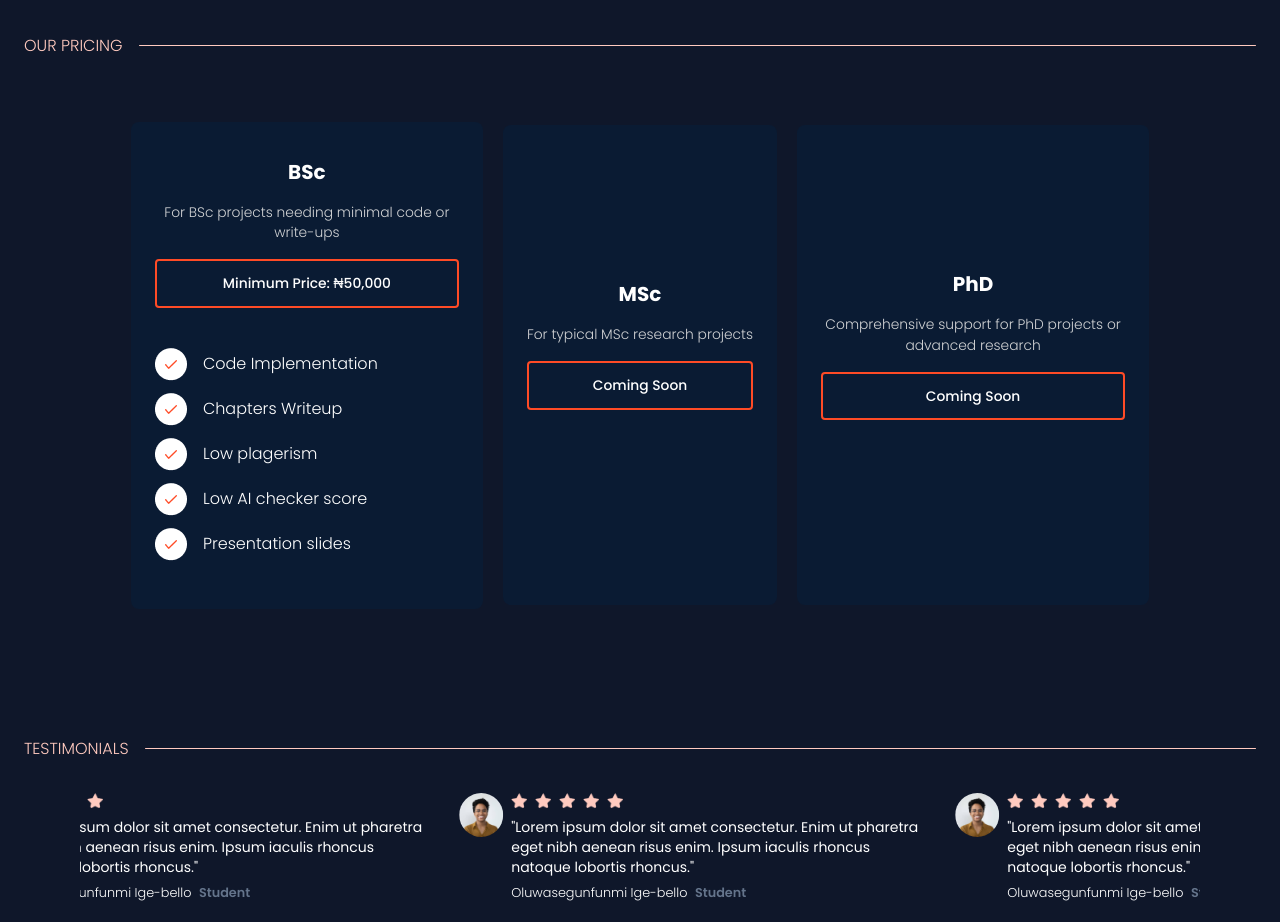
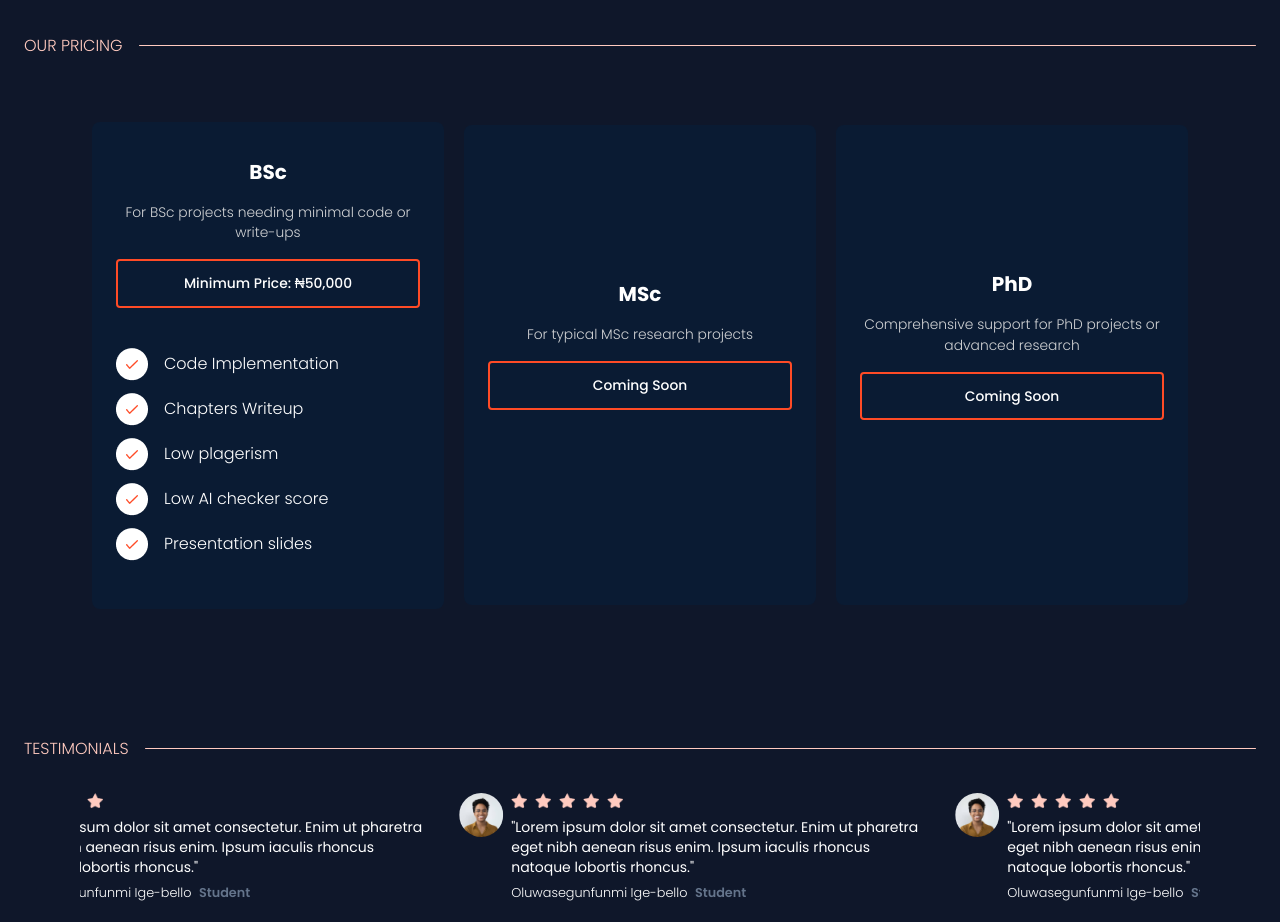
Before and after one commit to miss3persin/GreyPub, a Next.js app: page / in a window 1280 px wide. Shown: the part 2400-3322 px from the top of the page. Built offline with nearby package versions, Linux system fonts and the light colour scheme.

Commit message:
fixed price card size

```diff
--- a/src/app/Sections/PriceSection.js
+++ b/src/app/Sections/PriceSection.js
@@ -60,7 +60,7 @@ export const PriceSection = () => {
     </div>
 
     {/* MSc */}
-    <div className='bg-[#0A1B33] flex flex-col items-center justify-center text-white py-9 px-6 min-h-[30rem] max-w-[22rem] rounded-lg hover:shadow-[6px_7px_20px_rgba(242,208,202,0.65),-6px_7px_20px_rgba(242,208,202,0.65)] hover:scale-105 transition-all duration-300'>
+    <div className='bg-[#0A1B33] flex flex-col items-center justify-center text-white py-9 px-6 min-h-[30rem] min-w-[22rem] rounded-lg hover:shadow-[6px_7px_20px_rgba(242,208,202,0.65),-6px_7px_20px_rgba(242,208,202,0.65)] hover:scale-105 transition-all duration-300'>
         <p className='font-bold text-xl mb-4'>MSc</p>
         <p className='font-light text-[0.8rem] md:text-[0.865rem] text-center mb-4 text-[#D0D2D4]'>For typical MSc research projects</p>
         <button className='border-2 cursor-default border-[#FF4B26] w-full font-medium text-[0.865rem] py-3 rounded mb-10 transition duration-200 ease-in-out transform hover:bg-[#FF4B26] hover:scale-105'>Coming Soon</button>
```
